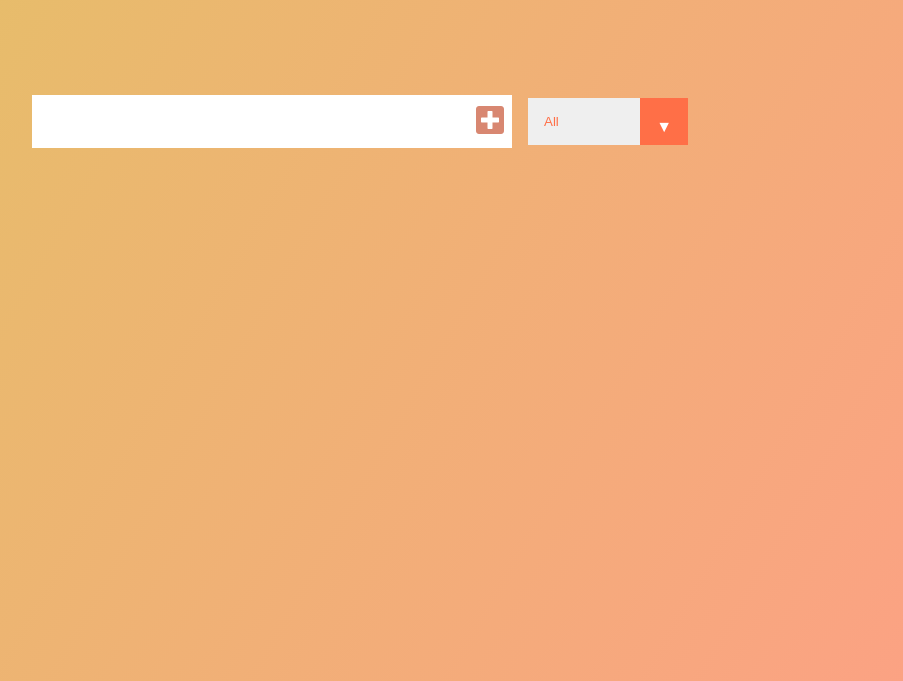
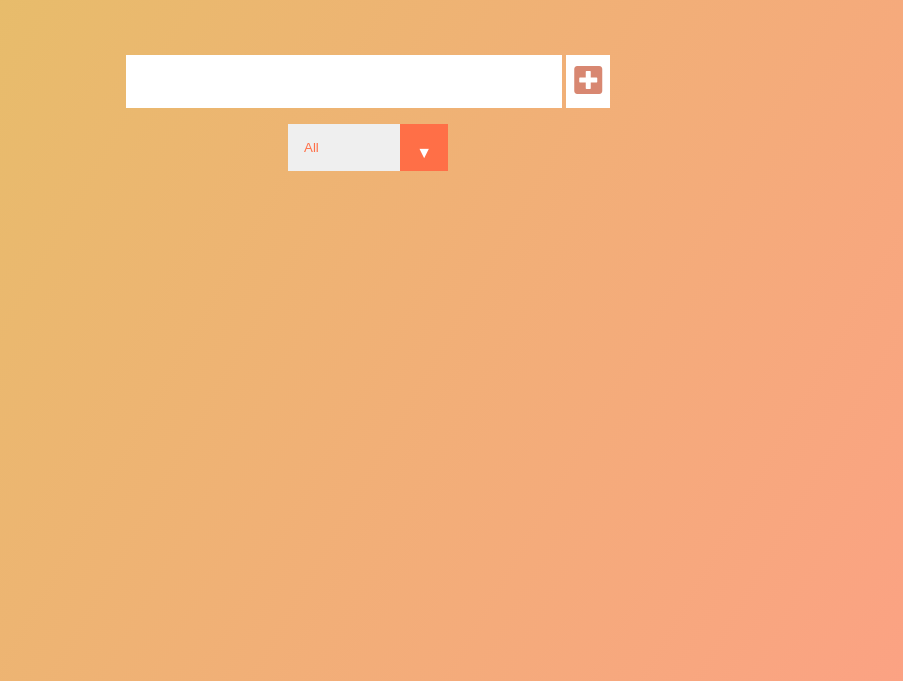
Before and after one commit to brianlfarmerllc/Todo_App, a plain HTML site: page index.html in a window 1280 px wide. Shown: the part 119-800 px from the top of the page, without its empty margins (272-1175 px from the left). Drawn offline with Linux system fonts and the light colour scheme.

Commit message:
put form input and button in div to display flex on form

```diff
--- a/index.html
+++ b/index.html
@@ -26,10 +26,12 @@
       <h1>Brian's Todo List</h1>
     </header>
     <form>
-      <input required class="todo-input" type="text" />
-      <button class="todo-button" type="submit">
-        <i class="fas fa-plus-square"></i>
-      </button>
+      <div>
+        <input required class="todo-input" type="text" />
+        <button class="todo-button" type="submit">
+          <i class="fas fa-plus-square"></i>
+        </button>
+      </div>
       <div class="select">
         <select name="todos" class="filter-todo">
           <option value="all">All</option>
--- a/styles.css
+++ b/styles.css
@@ -21,6 +21,10 @@ form {
   display: flex;
   justify-content: center;
   align-items: center;
+}
+form {
+  display: flex;
+  flex-direction: column;
 }
 
 form input,
@@ -50,7 +54,7 @@ form button:hover {
 }
 
 .todo-list {
-  min-width: 30%;
+  min-width: 50%;
   list-style: none;
 }
 
```
